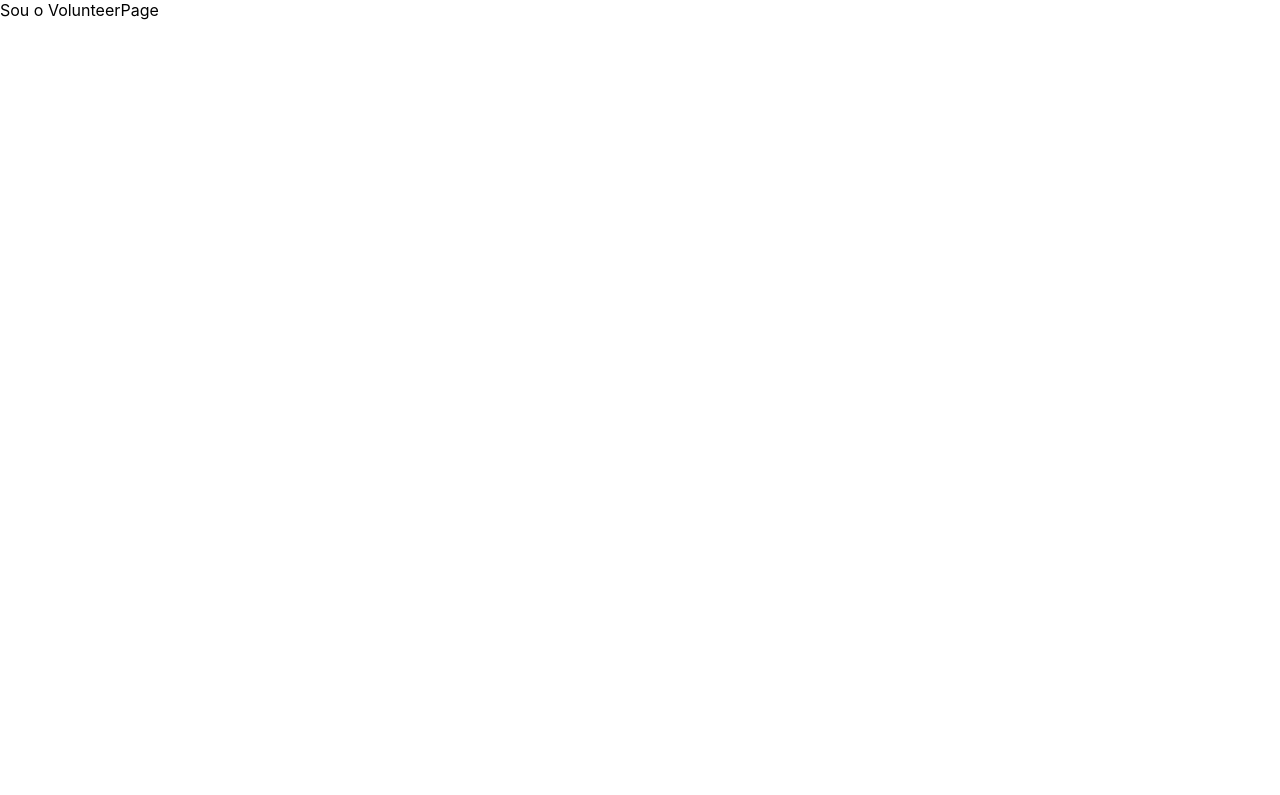
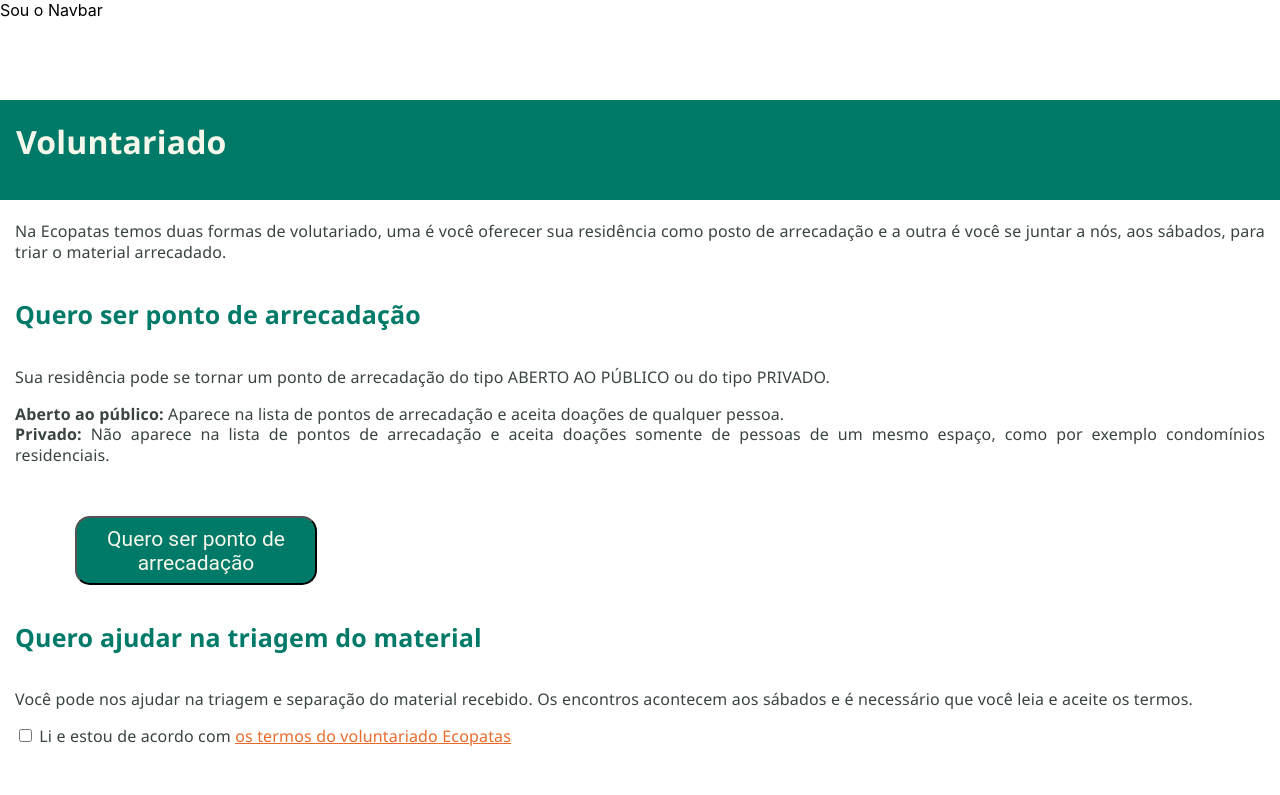
Before and after one commit to dayknlang/Ecopatas, a React (Create React App) app in the folder ecopatas/: page /quero-ser-voluntario in a window 1280 px wide. Shown: the top 795 px of the page. Built offline with nearby package versions, Linux system fonts and the light colour scheme.

Commit message:
Volunteer funcionando e estilizando

```diff
--- a/ecopatas/src/pages/volunteer/VolunteerPage.js
+++ b/ecopatas/src/pages/volunteer/VolunteerPage.js
@@ -1,4 +1,7 @@
 import React from 'react'
+import Navbar from '../../components/Navbar'
+import Footer from '../../components/Footer'
+import * as S from './styled'
 
 
 
@@ -6,11 +9,72 @@
 
 
   return (
-    <div>
-        Sou o VolunteerPage
+    <S.MainVolunteer>
+
+      <Navbar/>
+
+      <S.Header>
+        <h1>Voluntariado</h1>
+      </S.Header>
+      <S.Main>
+        <p> Na Ecopatas temos duas formas de
+            volutariado, uma é você oferecer sua
+            residência como posto de arrecadação e a
+            outra é você se juntar a nós, aos sábados, para
+            triar o material arrecadado.
+        </p>
+
+        <h5>Quero ser ponto de arrecadação</h5>
+
+        <p> Sua residência pode se tornar um ponto de
+            arrecadação do tipo ABERTO AO PÚBLICO ou
+            do tipo PRIVADO.
+        </p>
+
+        <p> <strong> Aberto ao público: </strong> Aparece na lista de pontos
+            de arrecadação e aceita doações de qualquer
+            pessoa.
+            <br/>
+            <strong> Privado: </strong> Não aparece na lista de pontos de
+            arrecadação e aceita doações somente de
+            pessoas de um mesmo espaço, como por
+            exemplo condomínios residenciais.
+        </p>
+
+        <S.Button >
+          <a href='https://app.pipefy.com/public/form/QWdlqXog'>
+            <button> Quero ser ponto de arrecadação </button>
+          </a>
+        </S.Button>
 
 
-    </div>
+        <h5>Quero ajudar na triagem do material</h5>
+
+        <p> Você pode nos ajudar na triagem e separação
+            do material recebido. Os encontros acontecem
+            aos sábados e é necessário que você leia e
+            aceite os termos.
+        </p>
+
+        <form action="/action_page.php" method="get">
+          <input type="checkbox" name="vehicle1" value="Bike"/>
+          <label for="vehicle1"> Li e estou de acordo com <n/>
+          <a href="https://drive.google.com/file/d/14hMP_ELnrrJVAjye1mnRUak7_p29C-0U/view?usp=sharing">
+            os termos do voluntariado Ecopatas </a></label>
+          <br/>
+        </form>
+
+        <S.Button >
+          <a href='https://app.pipefy.com/public/form/SUhsF-Bs'><button> Quero ajudar na triagem do material</button></a>
+        </S.Button>
+
+      </S.Main>
+
+      <S.Footer>
+        <Footer/>
+      </S.Footer>
+
+    </S.MainVolunteer>
   )
 }
 
--- /dev/null
+++ b/ecopatas/src/pages/volunteer/styled.js
@@ -0,0 +1,90 @@
+import styled from 'styled-components'
+
+export const Header = styled.div`
+    display: flex;
+    flex-direction: column;
+    position: absolute;
+    height: 106px;
+    left: 0px;
+    top: 100px;
+    background-color: #007A68;
+    width: 100vw;
+    h1 {
+        height: 42px;
+        padding-left: 16px;
+        font-family: 'Segoe UI', Roboto, Oxygen, Ubuntu, Cantarell, 'Open Sans', 'Helvetica Neue', sans-serif;
+        font-style: normal;
+        font-weight: bold;
+        font-size: 32px;
+        line-height: 130%;
+        align-items: center;
+        letter-spacing: 0.16px;
+        font-feature-settings: 'pnum' on, 'lnum' on;
+        color: #F6F7EB;
+    }
+`
+export const MainVolunteer = styled.div`
+    display: flex;
+    flex-direction: column;
+`
+
+export const Main = styled.div`
+    position: absolute;
+    top:200px;
+    background-color: #FFFFFF;
+    padding: 5px 15px;
+    font-family: 'Segoe UI', Roboto, Oxygen, Ubuntu, Cantarell, 'Open Sans', 'Helvetica Neue', sans-serif;
+    font-style: normal;
+    font-weight: normal;
+    font-size: 16px;
+    line-height: 130%;
+    text-align: justify;
+    letter-spacing: 0.16px;
+    font-feature-settings: 'pnum' on, 'lnum' on;
+    color: #394442;
+    h5{
+        color: #007A68;
+        font-family: 'Segoe UI', Roboto, Oxygen, Ubuntu, Cantarell, 'Open Sans', 'Helvetica Neue', sans-serif;
+        font-style: normal;
+        font-weight: bold;
+        font-size: 25px;
+        text-align: left;
+    }
+    a {
+        text-decoration: subline;
+        color: #E96B2B;
+    }
+`
+export const Button = styled.div`
+    button {
+        display:flex;
+        justify-content:center;
+        align-items: center;
+        width: 242px;
+        height: 69px;
+        margin-top: 50px;
+        margin-left: 60px;
+        background-color: #007A68;
+        color: #F6F7EB;
+        border-radius: 15px;
+        font-family:  'Roboto', Oxygen, Ubuntu, Cantarell, 'Open Sans', 'Helvetica Neue', sans-serif;
+        font-style: normal;
+        font-weight: normal;
+        font-size: 21px;
+    }
+    a{
+        text-decoration:none;
+    }
+    button:hover {
+        padding:20px;
+        color:black;
+        background-color:white;
+    }
+
+`
+
+export const Footer = styled.div`
+    position: absolute;
+    top:1200px;
+
+`
```
